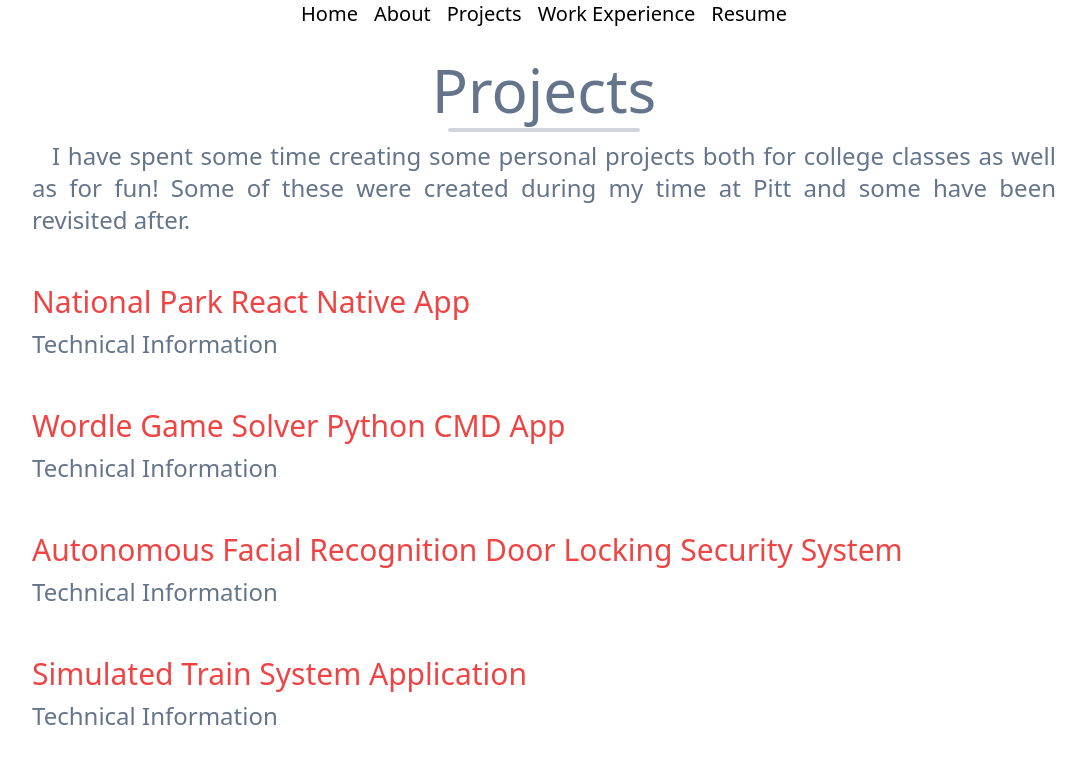
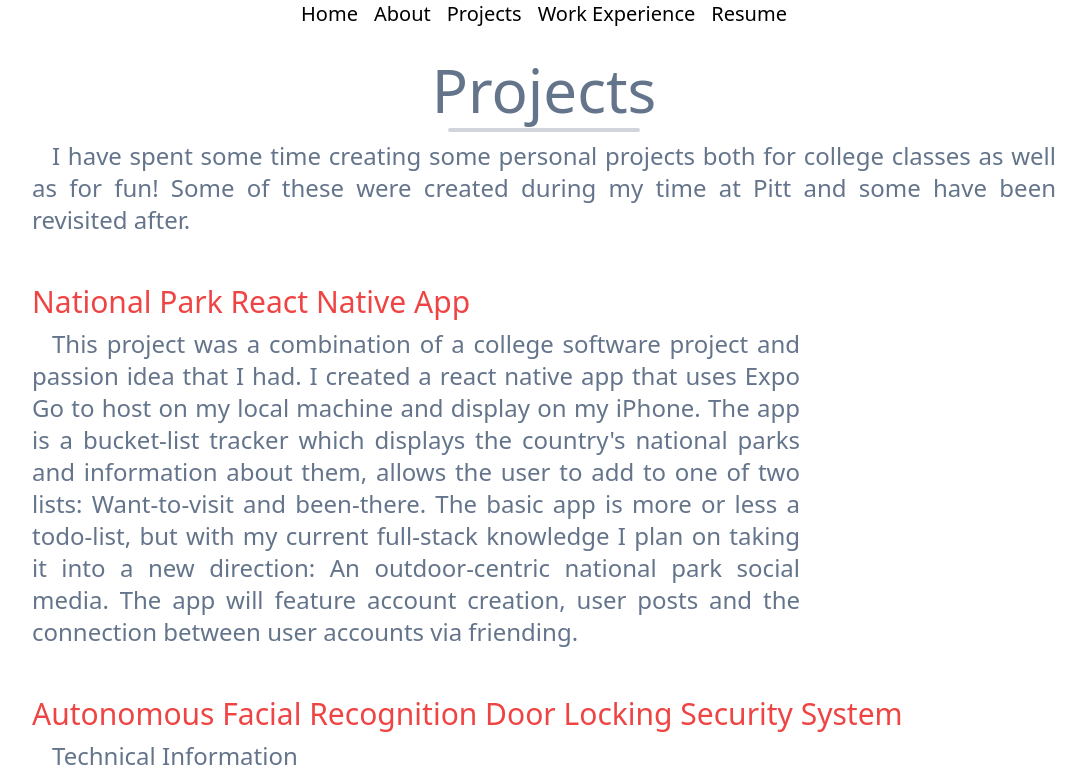
Before and after one commit to cag185/Portfolio-v2, a Vue app: page /projects in a window 1280 px wide. Shown: the top 784 px of the page, without its empty margins (96-1182 px from the left). Built offline with nearby package versions, Linux system fonts and the light colour scheme; the HTML template or start-up script is replaced by a standard one.

Commit message:
Added in new profile pic

```diff
--- a/src/styles/index.css
+++ b/src/styles/index.css
@@ -10,9 +10,18 @@
         @apply flex text-2xl lg:text-3xl text-center text-red-500 font-normal font-sans;
     }
     .custom-information-text {
-        @apply flex text-xl lg:text-2xl text-center text-justify text-slate-500 font-normal font-sans;
+        @apply flex text-xl indent-5 lg:text-2xl text-center text-justify text-slate-500 font-normal font-sans;
+    }
+    .custom-information-text-container {
+        @apply flex w-3/4 flex-row;
     }
     .custom-container {
         @apply flex m-4 mx-8 lg:mx-32 justify-center flex-col space-y-2;
     }
+    .project-image {
+        @apply flex p2;
+    }
+    .project-link {
+        @apply flex text-xl justify-center font-bold;
+    }
 }
--- a/src/views/ProjectsView.vue
+++ b/src/views/ProjectsView.vue
@@ -9,18 +9,38 @@
     </p>
 
     <div class="custom-subtitle pt-10">National Park React Native App</div>
+    <div class="custom-information-text-container flex flex-row">
+      <div class="custom-information-text">
+        This project was a combination of a college software project and passion idea that I had. I
+        created a react native app that uses Expo Go to host on my local machine and display on my
+        iPhone. The app is a bucket-list tracker which displays the country's national parks and
+        information about them, allows the user to add to one of two lists: Want-to-visit and
+        been-there. The basic app is more or less a todo-list, but with my current full-stack
+        knowledge I plan on taking it into a new direction: An outdoor-centric national park social
+        media. The app will feature account creation, user posts and the connection between user
+        accounts via friending.
+      </div>
+      <!-- <div class="project-link">
+        <a href="https://github.com/cag185/National-Park-Bucket-List">Github Link</a>
+      </div> -->
+    </div>
+    <!-- Add a link for the github source code -->
+
+    <!-- Add in an image -->
+
+    <div class="custom-subtitle pt-10">
+      Autonomous Facial Recognition Door Locking Security System
+    </div>
+    <div class="custom-information-text">Technical Information</div>
+    <!-- Add a link for the github source code -->
+    <!-- Add in an image -->
+
+    <div class="custom-subtitle pt-10">Personal Photography Website</div>
     <div class="custom-information-text">Technical Information</div>
     <!-- Add a link for the github source code -->
     <!-- Add in an image -->
 
     <div class="custom-subtitle pt-10">Wordle Game Solver Python CMD App</div>
-    <div class="custom-information-text">Technical Information</div>
-    <!-- Add a link for the github source code -->
-    <!-- Add in an image -->
-
-    <div class="custom-subtitle pt-10">
-      Autonomous Facial Recognition Door Locking Security System
-    </div>
     <div class="custom-information-text">Technical Information</div>
     <!-- Add a link for the github source code -->
     <!-- Add in an image -->
--- a/src/views/SplashPageView.vue
+++ b/src/views/SplashPageView.vue
@@ -3,9 +3,12 @@
     <div class="flex-col space-y-4">
       <div class="flex justify-center">
         <!-- <div class="transition-all ease-in-out hover:scale-110"></div> -->
-        <div class="bg-yellow-500 h-64 w-64 z-0 rounded-full relative" />
-        <div class="mt-4 bg-white h-56 w-56 z-10 rounded-full absolute" />
-        <img src="../assets/Me.jpeg" class="mt-6 h-52 w-52 rounded-full z-20 absolute" />
+        <!-- <div class="bg-yellow-500 h-64 w-64 z-0 rounded-full relative" /> -->
+        <!-- <div class="mt-4 bg-white h-56 w-56 z-10 rounded-full absolute" /> -->
+        <img
+          src="../assets/Me3.png"
+          class="mt-6 h-72 rounded-full z-20 relative transition-all ease-in-out delay-50 duration-500 hover:scale-110"
+        />
       </div>
       <div class="custom-title">Hi, I'm Caleb Gibson</div>
       <div class="custom-subtitle justify-center">
```
Also changed, not shown: src/assets/Me3.png (added).
